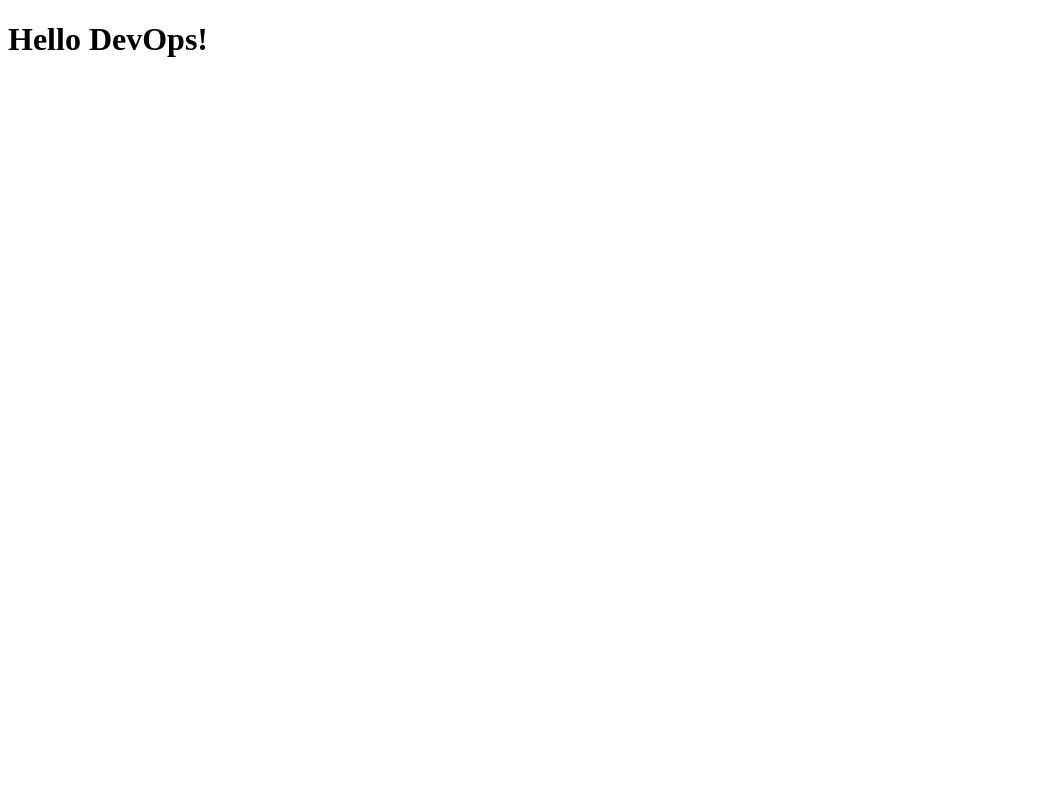
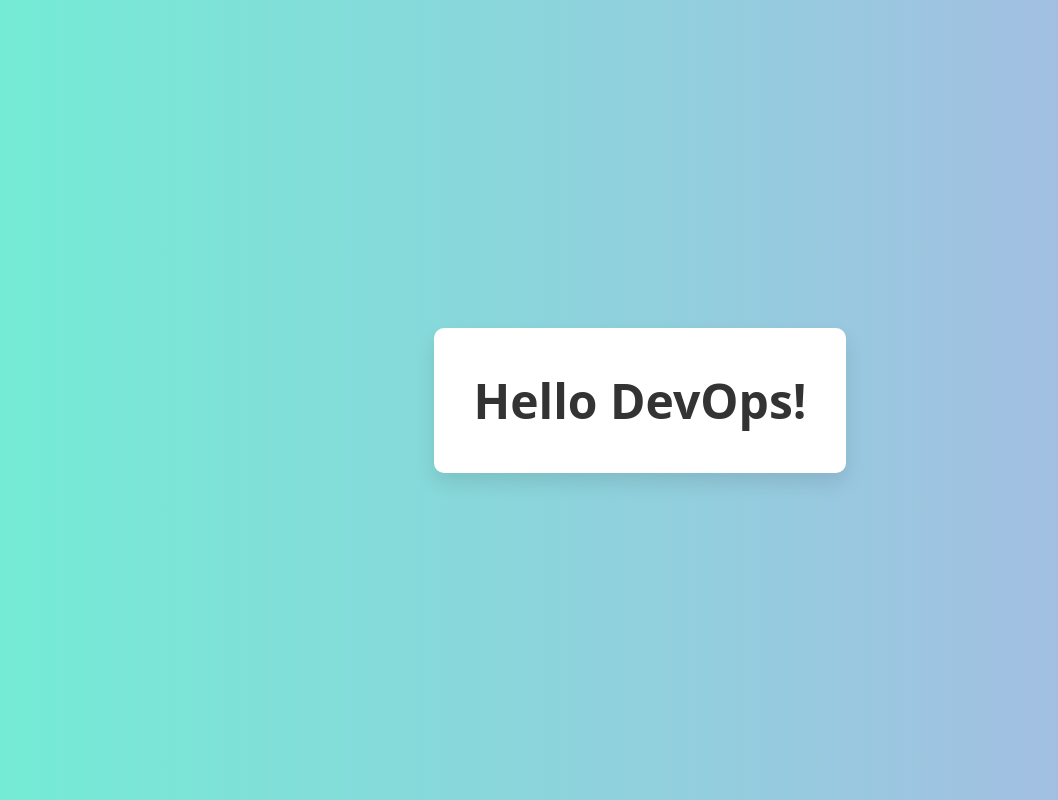
Before and after one commit to gurpreetkaur22/devops-git-project, a plain HTML site: page index.html in a window 1280 px wide. Shown: the whole page, without its empty margins (0-1058 px from the left). Drawn offline with Linux system fonts and the light colour scheme.

Commit message:
Added style.css

```diff
--- a/index.html
+++ b/index.html
@@ -2,8 +2,9 @@
 <html>
   <head>
     <title>My New WebSite</title>
+    <link rel="stylesheet" href="style.css" />
   </head>
   <body>
-    <h1>Hello DevOps!</h1>
+    <div><h1>Hello DevOps!</h1></div>
   </body>
 </html>
--- /dev/null
+++ b/style.css
@@ -0,0 +1,27 @@
+* {
+    margin: 0;
+    padding: 0;
+    box-sizing: border-box;
+}
+
+body {
+    font-family:system-ui, -apple-system, BlinkMacSystemFont, 'Segoe UI', Roboto, Oxygen, Ubuntu, Cantarell, 'Open Sans', 'Helvetica Neue', sans-serif;
+    height: 100vh;
+    width: 100%;
+    background: linear-gradient(to right, #74ebd5, #acb6e5);
+    display: flex;
+    align-items: center;
+    justify-content: center;
+}
+
+div {
+    background-color: white;
+    padding: 40px;
+    border-radius: 10px;
+    box-shadow: 0 10px 20px rgba(0,0,0,0.1);
+}
+
+h1 {
+    color: #333;
+    font-size: 3em;
+}
```
